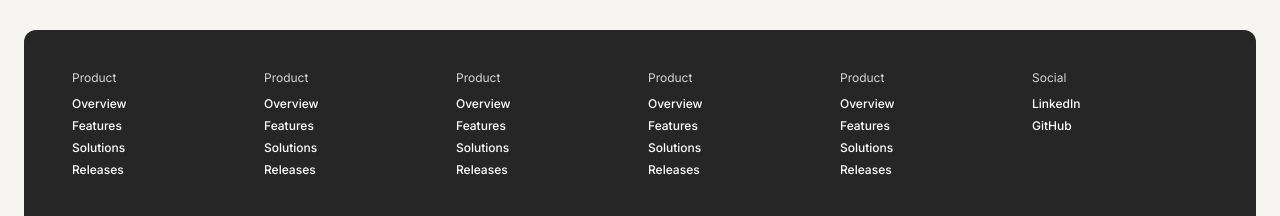
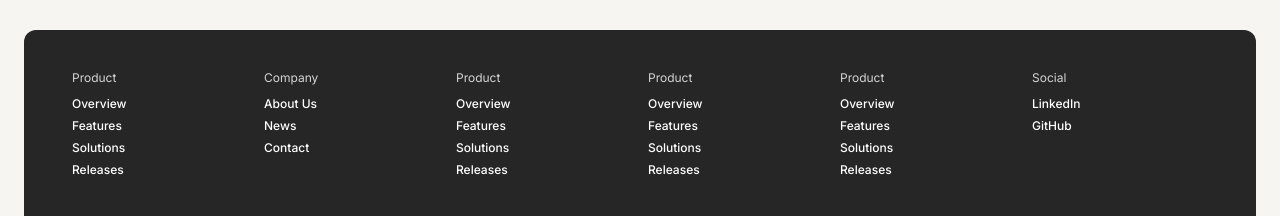
Before and after one commit to spencerhum04/symbios, a React (Vite) app: page / in a window 1280 px wide. Shown: the part 1666-1882 px from the top of the page. Built offline with nearby package versions, Linux system fonts and the light colour scheme.

Commit message:
feat: company footer

```diff
--- a/src/components/Footer.tsx
+++ b/src/components/Footer.tsx
@@ -6,6 +6,12 @@ const product = [
     { name: "Features" },
     { name: "Solutions" },
     { name: "Releases   " },
+]
+
+const company = [
+    { name: "About Us" },
+    { name: "News" },
+    { name: "Contact" },
 ]
 
 const social = [
@@ -19,7 +25,7 @@ export default function Footer() {
             <div className="bg-neutral-800 text-white rounded-xl flex flex-col gap-10 px-12 py-10">
                 <div className="grid grid-cols-3 gap-x-4 gap-y-8 sm:grid-cols-6">
                     <FooterColumn title="Product" items={product} />
-                    <FooterColumn title="Product" items={product} />
+                    <FooterColumn title="Company" items={company} />
                     <FooterColumn title="Product" items={product} />
                     <FooterColumn title="Product" items={product} />
                     <FooterColumn title="Product" items={product} />
```
